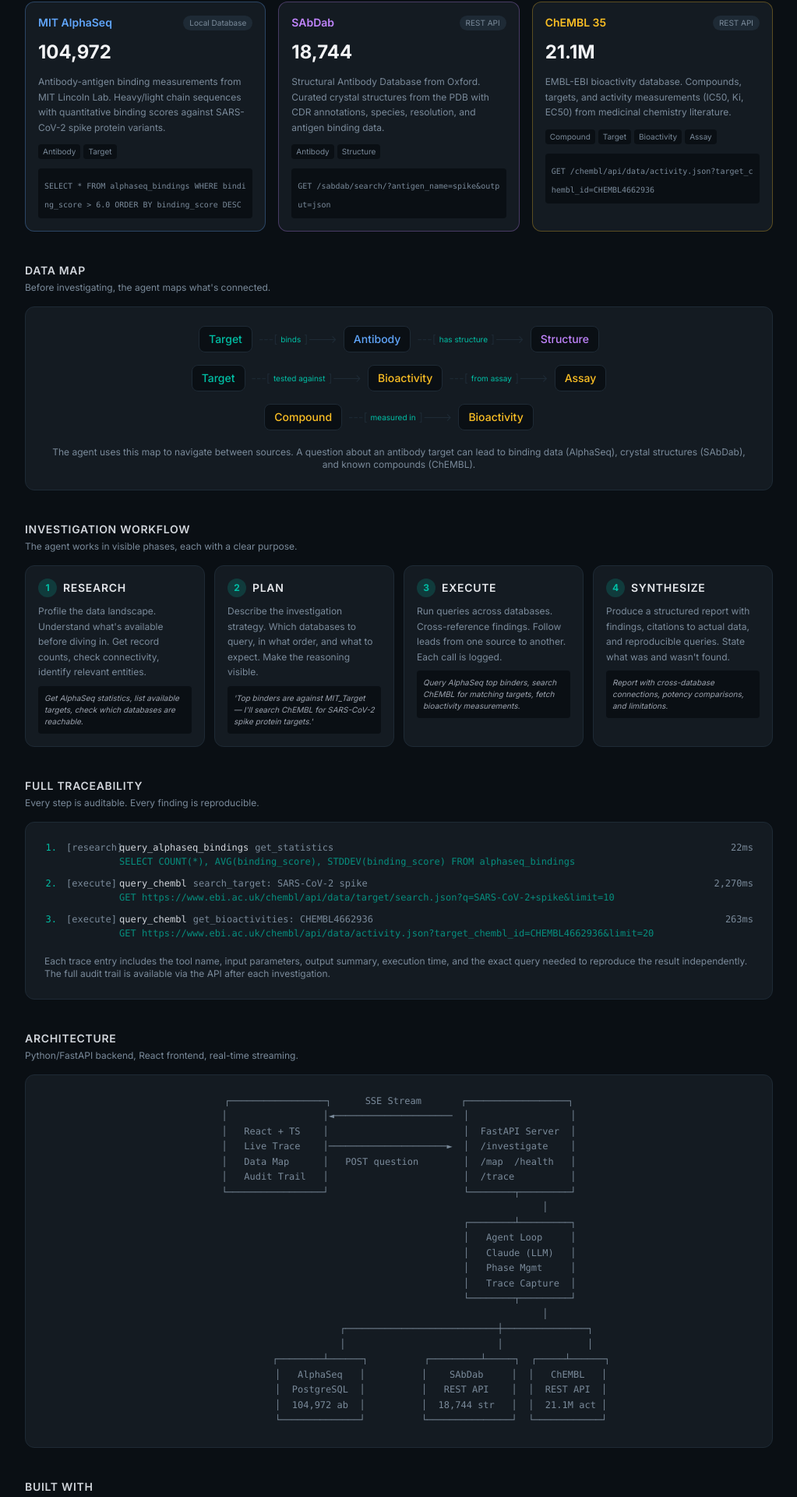
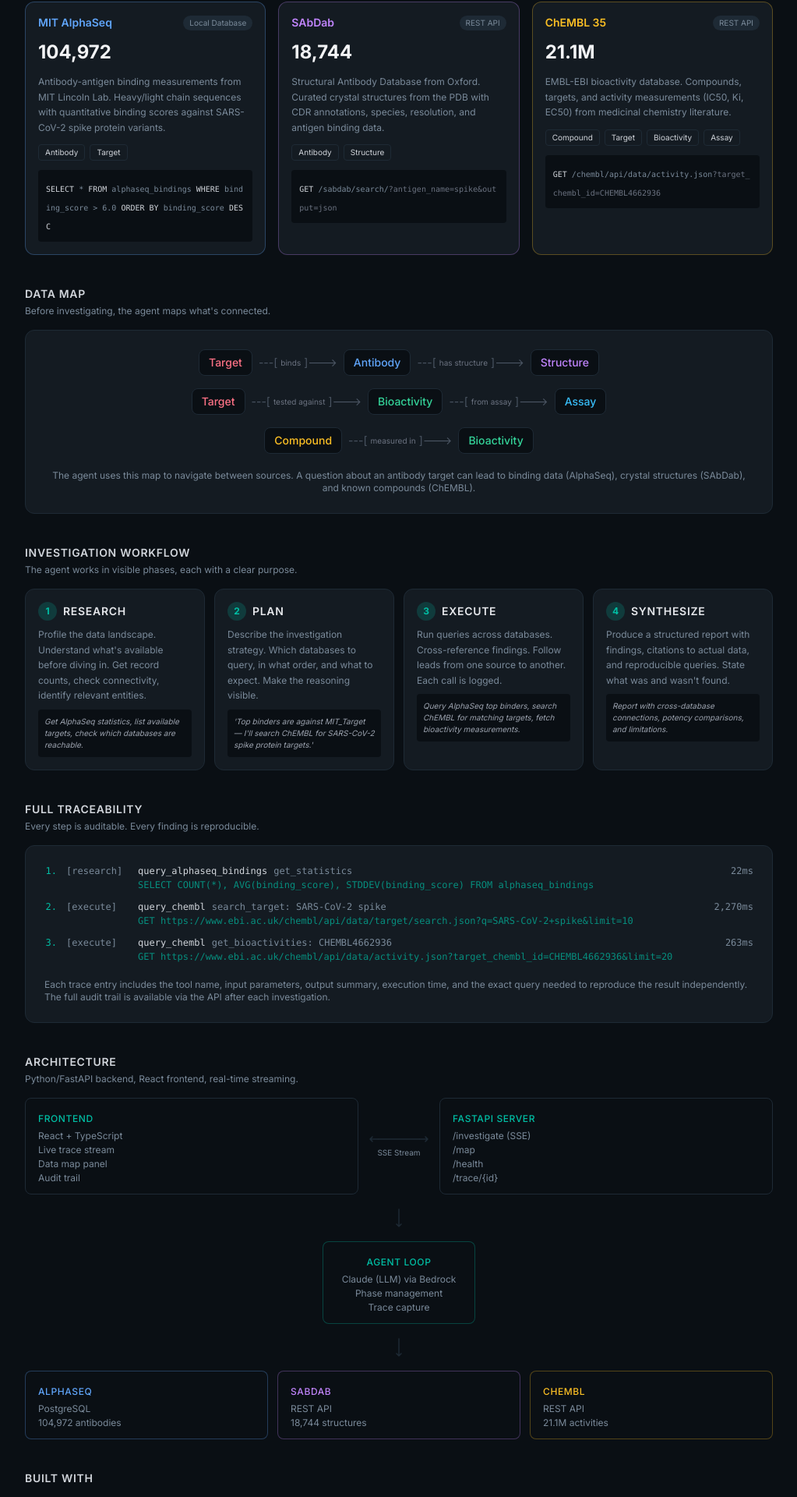
Before and after one commit to tingidev/bioagent, a React (Vite) app in the folder web/: page / in a window 1280 px wide. Shown: the part 295-2215 px from the top of the page at 78% size, without its empty margins (128-1151 px from the left). Built offline with nearby package versions, Linux system fonts and the light colour scheme; no server answers.

Commit message:
refactor: replace ASCII diagram with styled architecture boxes
Use RAG-style StageCard pattern with SVG arrows instead of ASCII art.
Also fix data map entity colors, tag visibility, SQL highlighting,
and trace phase label overflow.

```diff
--- a/web/src/components/HowItWorksPanel.tsx
+++ b/web/src/components/HowItWorksPanel.tsx
@@ -61,23 +61,23 @@
         />
         <div className="bg-bio-card border border-bio-border rounded-xl p-6">
           <div className="flex items-center justify-center gap-2 text-sm">
-            <EntityNode label="Target" color="text-bio-accent" />
+            <EntityNode label="Target" color="text-rose-400" />
             <Arrow label="binds" />
             <EntityNode label="Antibody" color="text-blue-400" />
             <Arrow label="has structure" />
             <EntityNode label="Structure" color="text-purple-400" />
           </div>
           <div className="flex items-center justify-center gap-2 text-sm mt-4">
-            <EntityNode label="Target" color="text-bio-accent" />
+            <EntityNode label="Target" color="text-rose-400" />
             <Arrow label="tested against" />
-            <EntityNode label="Bioactivity" color="text-amber-400" />
+            <EntityNode label="Bioactivity" color="text-emerald-400" />
             <Arrow label="from assay" />
-            <EntityNode label="Assay" color="text-amber-400" />
+            <EntityNode label="Assay" color="text-sky-400" />
           </div>
           <div className="flex items-center justify-center gap-2 text-sm mt-4">
             <EntityNode label="Compound" color="text-amber-400" />
             <Arrow label="measured in" />
-            <EntityNode label="Bioactivity" color="text-amber-400" />
+            <EntityNode label="Bioactivity" color="text-emerald-400" />
           </div>
           <p className="text-xs text-bio-muted text-center mt-5">
             The agent uses this map to navigate between sources. A question about
@@ -167,31 +167,65 @@
           title="Architecture"
           subtitle="Python/FastAPI backend, React frontend, real-time streaming."
         />
-        <div className="bg-bio-card border border-bio-border rounded-xl p-6 font-mono text-xs text-bio-muted">
-          <pre className="text-center leading-relaxed">
-{`┌─────────────────┐      SSE Stream       ┌──────────────────┐
-│                 │◄─────────────────────  │                  │
-│   React + TS    │                        │  FastAPI Server  │
-│   Live Trace    │─────────────────────►  │  /investigate    │
-│   Data Map      │   POST question        │  /map  /health   │
-│   Audit Trail   │                        │  /trace          │
-└─────────────────┘                        └────────┬─────────┘
-                                                    │
-                                           ┌────────┴─────────┐
-                                           │   Agent Loop     │
-                                           │   Claude (LLM)   │
-                                           │   Phase Mgmt     │
-                                           │   Trace Capture  │
-                                           └────────┬─────────┘
-                                                    │
-                        ┌───────────────────────────┼───────────────┐
-                        │                           │               │
-               ┌────────┴──────┐          ┌─────────┴─────┐  ┌─────┴──────┐
-               │   AlphaSeq   │          │    SAbDab     │  │   ChEMBL   │
-               │  PostgreSQL  │          │   REST API    │  │  REST API  │
-               │  104,972 ab  │          │  18,744 str   │  │  21.1M act │
-               └──────────────┘          └───────────────┘  └────────────┘`}
-          </pre>
+        <div className="space-y-4">
+          {/* Top row: Frontend ↔ API */}
+          <div className="flex items-stretch gap-0">
+            <ArchBox label="Frontend" accent>
+              <p>React + TypeScript</p>
+              <p>Live trace stream</p>
+              <p>Data map panel</p>
+              <p>Audit trail</p>
+            </ArchBox>
+            <ArchArrow label="SSE Stream" biDirectional />
+            <ArchBox label="FastAPI Server" accent>
+              <p>/investigate (SSE)</p>
+              <p>/map</p>
+              <p>/health</p>
+              <p>/trace/&#123;id&#125;</p>
+            </ArchBox>
+          </div>
+
+          {/* Down arrow */}
+          <div className="flex justify-center">
+            <ArchArrowDown />
+          </div>
+
+          {/* Agent box */}
+          <div className="flex justify-center">
+            <div className="rounded-lg border border-bio-accent/30 bg-bio-bg px-6 py-3 text-center">
+              <span className="text-xs font-medium uppercase tracking-wider text-bio-accent">
+                Agent Loop
+              </span>
+              <div className="mt-1 space-y-0.5 text-xs text-bio-muted">
+                <p>Claude (LLM) via Bedrock</p>
+                <p>Phase management</p>
+                <p>Trace capture</p>
+              </div>
+            </div>
+          </div>
+
+          {/* Down arrow */}
+          <div className="flex justify-center">
+            <ArchArrowDown />
+          </div>
+
+          {/* Bottom row: 3 data sources */}
+          <div className="flex items-stretch gap-0">
+            <ArchBox label="AlphaSeq" color="text-blue-400" borderColor="border-blue-400/30">
+              <p>PostgreSQL</p>
+              <p>104,972 antibodies</p>
+            </ArchBox>
+            <ArchSpacer />
+            <ArchBox label="SAbDab" color="text-purple-400" borderColor="border-purple-400/30">
+              <p>REST API</p>
+              <p>18,744 structures</p>
+            </ArchBox>
+            <ArchSpacer />
+            <ArchBox label="ChEMBL" color="text-amber-400" borderColor="border-amber-400/30">
+              <p>REST API</p>
+              <p>21.1M activities</p>
+            </ArchBox>
+          </div>
         </div>
       </section>
 
@@ -271,20 +305,63 @@
       </div>
       <p className="text-2xl font-bold text-gray-100">{records}</p>
       <p className="text-xs text-bio-muted leading-relaxed">{description}</p>
-      <div className="flex flex-wrap gap-1">
+      <div className="flex flex-wrap gap-1.5">
         {entities.map((e) => (
           <span
             key={e}
-            className="text-[10px] px-1.5 py-0.5 rounded bg-bio-bg text-bio-muted"
+            className="text-[10px] px-2 py-0.5 rounded border border-bio-border text-gray-300"
           >
             {e}
           </span>
         ))}
       </div>
-      <div className="bg-bio-bg rounded p-2">
-        <code className="text-[10px] text-bio-muted break-all">{queryExample}</code>
+      <div className="bg-bio-bg rounded p-2.5">
+        <code className="text-[10px] break-all">
+          <QueryHighlight query={queryExample} />
+        </code>
       </div>
     </div>
+  );
+}
+
+function QueryHighlight({ query }: { query: string }) {
+  // SQL
+  if (query.startsWith("SELECT")) {
+    return highlightSql(query);
+  }
+  // REST
+  if (query.startsWith("GET")) {
+    return highlightRest(query);
+  }
+  return <span className="text-bio-muted">{query}</span>;
+}
+
+function highlightSql(query: string) {
+  const kw = new Set(["SELECT", "FROM", "WHERE", "ORDER", "BY", "GROUP", "LIMIT", "AND", "OR", "AS", "COUNT", "AVG", "STDDEV", "MIN", "MAX", "DESC", "ASC"]);
+  const tokens = query.split(/(\s+|\b)/);
+  return (
+    <>
+      {tokens.map((tok, i) =>
+        kw.has(tok) ? (
+          <span key={i} className="text-gray-300 font-medium">{tok}</span>
+        ) : (
+          <span key={i} className="text-bio-muted">{tok}</span>
+        ),
+      )}
+    </>
+  );
+}
+
+function highlightRest(query: string) {
+  const match = query.match(/^(GET)\s+(.+?)(\?.+)?$/);
+  if (!match) return <span className="text-bio-muted">{query}</span>;
+  const [, method, path, params] = match;
+  return (
+    <>
+      <span className="text-gray-300 font-medium">{method}</span>
+      <span className="text-bio-muted"> {path}</span>
+      {params && <span className="text-gray-500">{params}</span>}
+    </>
   );
 }
 
@@ -299,9 +376,9 @@
 function Arrow({ label }: { label: string }) {
   return (
     <span className="text-bio-muted flex items-center gap-1">
-      <span className="text-bio-border">---[</span>
-      <span className="text-bio-accent text-[10px]">{label}</span>
-      <span className="text-bio-border">]---&gt;</span>
+      <span className="text-gray-600">---[</span>
+      <span className="text-gray-500 text-[10px]">{label}</span>
+      <span className="text-gray-600">]---&gt;</span>
     </span>
   );
 }
@@ -335,6 +412,62 @@
   );
 }
 
+function ArchBox({
+  label,
+  children,
+  accent,
+  color,
+  borderColor,
+}: {
+  label: string;
+  children: React.ReactNode;
+  accent?: boolean;
+  color?: string;
+  borderColor?: string;
+}) {
+  return (
+    <div
+      className={`flex-1 rounded-lg border ${borderColor ?? "border-bio-border"} bg-bio-bg px-4 py-3`}
+    >
+      <span
+        className={`text-xs font-medium uppercase tracking-wider ${
+          accent ? "text-bio-accent" : color ?? "text-gray-300"
+        }`}
+      >
+        {label}
+      </span>
+      <div className="mt-1 space-y-0.5 text-xs text-bio-muted">{children}</div>
+    </div>
+  );
+}
+
+function ArchArrow({ label, biDirectional }: { label: string; biDirectional?: boolean }) {
+  return (
+    <div className="flex flex-col items-center justify-center px-3 gap-0.5">
+      <svg width="80" height="16" viewBox="0 0 80 16" fill="none" className="text-bio-border">
+        {biDirectional && (
+          <path d="M13 8H3m0 0l3-3m-3 3l3 3" stroke="currentColor" strokeWidth="1.5" strokeLinecap="round" strokeLinejoin="round" />
+        )}
+        <path d="M67 8h10m0 0l-3-3m3 3l-3 3" stroke="currentColor" strokeWidth="1.5" strokeLinecap="round" strokeLinejoin="round" />
+        <line x1={biDirectional ? "13" : "3"} y1="8" x2="67" y2="8" stroke="currentColor" strokeWidth="1.5" />
+      </svg>
+      <span className="text-[10px] text-bio-muted">{label}</span>
+    </div>
+  );
+}
+
+function ArchArrowDown() {
+  return (
+    <svg width="16" height="28" viewBox="0 0 16 28" fill="none" className="text-bio-border">
+      <path d="M8 3v22m0 0l-3-3m3 3l3-3" stroke="currentColor" strokeWidth="1.5" strokeLinecap="round" strokeLinejoin="round" />
+    </svg>
+  );
+}
+
+function ArchSpacer() {
+  return <div className="w-3" />;
+}
+
 function TraceExample({
   step,
   phase,
@@ -353,7 +486,7 @@
   return (
     <div className="flex items-start gap-3 text-xs font-mono">
       <span className="text-bio-accent w-4 text-right shrink-0">{step}.</span>
-      <span className="text-bio-muted w-14 shrink-0">[{phase}]</span>
+      <span className="text-bio-muted w-20 shrink-0">[{phase}]</span>
       <div className="flex-1">
         <div className="flex items-center gap-2">
           <span className="text-gray-300">{action}</span>
```
